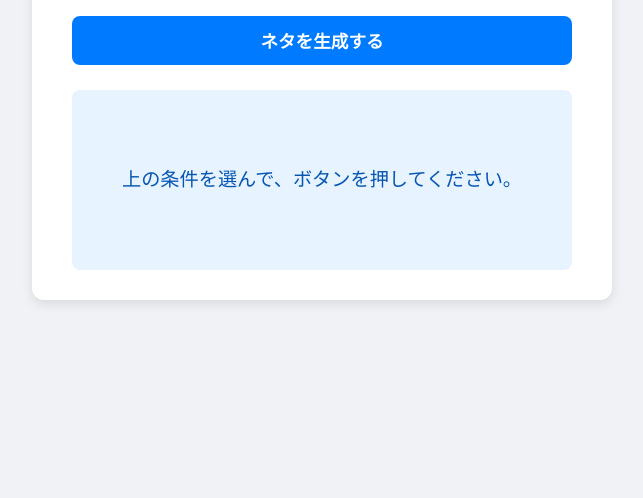
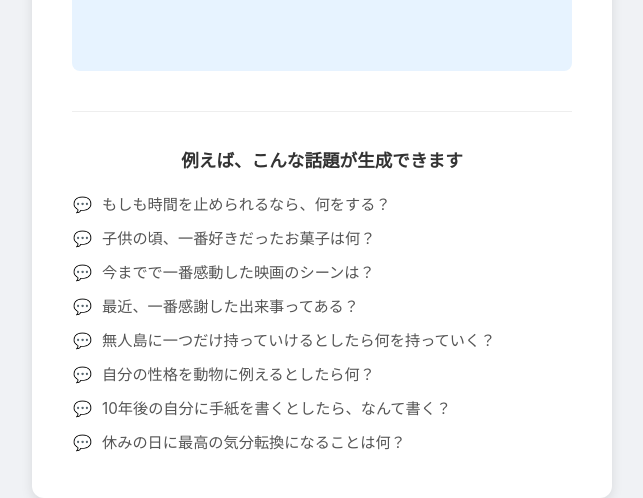
Before and after one commit to h-sekiyama/kaiwa_no_neta, a website: page index.html in a window 1280 px wide. Shown: the part 347-845 px from the top of the page, without its empty margins (318-961 px from the left). Before the commit the page ends 800 px from the top, so only its background shows below. Drawn offline with Linux system fonts and the light colour scheme.

Commit message:
Add files via upload

```diff
--- a/index.html
+++ b/index.html
@@ -37,6 +37,25 @@
             <p id="topic-text">上の条件を選んで、ボタンを押してください。</p>
             <div class="spinner" id="spinner" style="display: none;"></div>
         </div>
+
+        <!-- ...<div class="topic-card">...</div> の下に追加... -->
+
+        <div class="examples">
+            <h2>例えば、こんな話題が生成できます</h2>
+            <ul>
+                <li>もしも時間を止められるなら、何をする？</li>
+                <li>子供の頃、一番好きだったお菓子は何？</li>
+                <li>今までで一番感動した映画のシーンは？</li>
+                <li>最近、一番感謝した出来事ってある？</li>
+                <li>無人島に一つだけ持っていけるとしたら何を持っていく？</li>
+                <li>自分の性格を動物に例えるとしたら何？</li>
+                <li>10年後の自分に手紙を書くとしたら、なんて書く？</li>
+                <li>休みの日に最高の気分転換になることは何？</li>
+            </ul>
+        </div>
+
+    </div>
+<!-- ...以下省略... -->
     </div>
 
     <script src="script.js"></script>
--- a/style.css
+++ b/style.css
@@ -108,3 +108,29 @@ h1 {
         transform: rotate(360deg);
     }
 }
+
+.examples {
+    margin-top: 40px;
+    text-align: left;
+    border-top: 1px solid #eee;
+    padding-top: 20px;
+}
+
+.examples h2 {
+    font-size: 1.1rem;
+    color: #333;
+    text-align: center;
+    margin-bottom: 20px;
+}
+
+.examples ul {
+    list-style-type: '💬'; /* 絵文字をリストのマーカーにする */
+    padding-left: 20px;
+}
+
+.examples li {
+    padding-left: 10px;
+    margin-bottom: 12px;
+    color: #555;
+    font-size: 0.95rem;
+}
```
